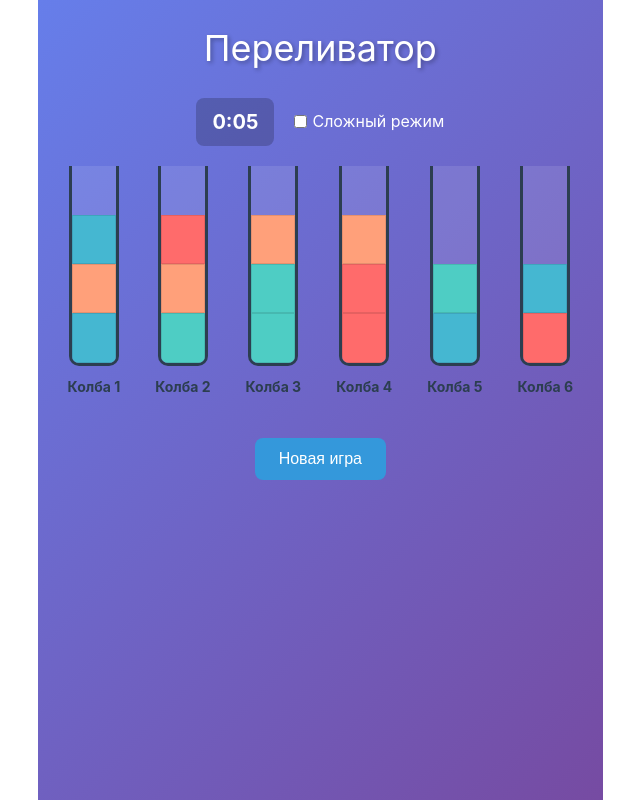
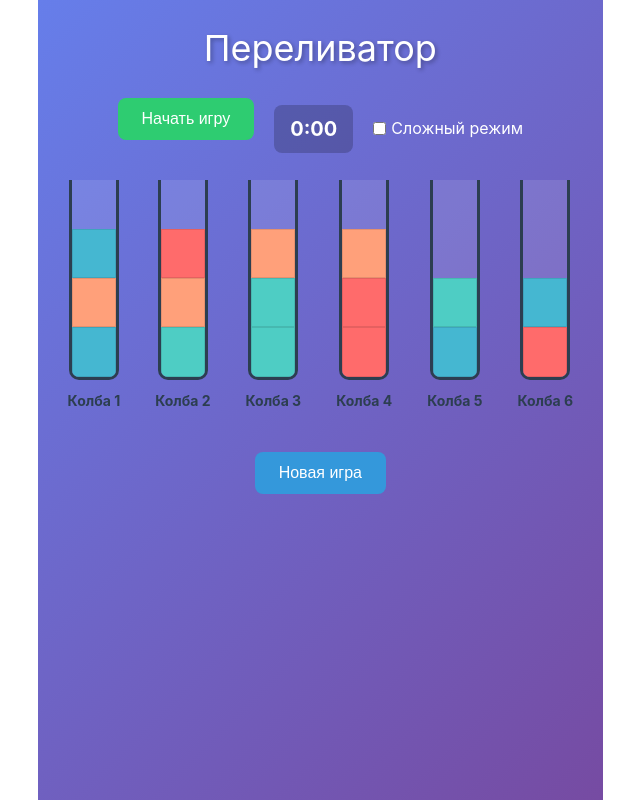
Before and after one commit to reznikovkg/vue-3-docker-compose, a Vue app in the folder vue/: page / in a window 1280 px wide. Shown: the whole page, without its empty margins (37-677 px from the left). Built offline with nearby package versions, Linux system fonts and the light colour scheme.

Commit message:
fix: add game start button instead of auto-start

```diff
--- a/vue/src/components/pages/GamePage.vue
+++ b/vue/src/components/pages/GamePage.vue
@@ -2,11 +2,19 @@
     <div class="game">
         <h1 class="game__title"> Переливатор</h1>
         <div class="game__header">
+            <button
+                v-if="!getGameStarted"
+                class="game__start-button"
+                @click="() => startGame()"
+            >
+            Начать игру
+            </button>
             <div class="game__timer">{{ formattedTime }}</div>
             <label class="game__mode-toggle">
                 <input
                     type="checkbox"
                     :checked="getHardMode"
+                    :disabled="getGameStarted"
                     @change="toggleHardMode"
                 >
                 Сложный режим
@@ -64,7 +72,8 @@ export default {
             'getTime',
             'getBestTimes',
             'getHardMode',
-            'getBlockedFlask'
+            'getBlockedFlask',
+            'getGameStarted'
         ]),
         formattedTime() {
             return this.formatTime(this.getTime)
@@ -74,7 +83,8 @@ export default {
         ...mapActions('game', [
             'initGame',
             'tryMove',
-            'stopTimer'
+            'stopTimer',
+            'startGame'
         ]),
         formatTime(seconds){
             const minutes = Math.floor(seconds / 60);
@@ -93,6 +103,9 @@ export default {
             this.$store.commit('game/SET_CURRENT_FLASK', index)
         },
         handleFlaskClick(index) {
+            if (!this.getGameStarted) {
+                return
+            }
             if (this.getCurrentFlask === null) {
                 this.setCurrentFlask(index)
             } else {
@@ -201,6 +214,10 @@ export default {
         gap: 5px;
         input {
             cursor: pointer;
+            &:disabled {
+                cursor: not-allowed;
+                opacity: 0.5;
+            }
         }
     }
 
@@ -219,6 +236,21 @@ export default {
             }
         }
     }
+
+    &__start-button {
+        padding: 12px 24px;
+        font-size: 16px;
+        border: none;
+        border-radius: 8px;
+        background: #2ECC71;
+        color: white;
+        cursor: pointer;
+        transition: background 0.3s;
+        margin-bottom: 20px;
+        &:hover {
+            background: #27AE60;
+        }
+    }
 }
 
 @keyframes pulse {
--- a/vue/src/store/game.js
+++ b/vue/src/store/game.js
@@ -6,7 +6,8 @@ const MUTATIONS = {
     SET_TIME: 'SET_TIME',
     SET_BEST_TIMES: 'SET_BEST_TIMES',
     SET_HARD_MODE: 'SET_HARD_MODE',
-    SET_BLOCKED_FLASK: 'SET_BLOCKED_FLASK'
+    SET_BLOCKED_FLASK: 'SET_BLOCKED_FLASK',
+    SET_GAME_STARTED: 'SET_GAME_STARTED'
 }
 
 export default {
@@ -21,7 +22,8 @@ export default {
             timerId: null,
             bestTimes: [],
             hardMode: false,
-            blockedFlask: null
+            blockedFlask: null,
+            gameStarted: false
         }
     },
     getters: {
@@ -32,7 +34,8 @@ export default {
         getTime: (state) => state.time,
         getBestTimes: (state) => state.bestTimes,
         getHardMode: (state) => state.hardMode,
-        getBlockedFlask: (state) => state.blockedFlask
+        getBlockedFlask: (state) => state.blockedFlask,
+        getGameStarted: (state) => state.gameStarted
     },
     mutations: {
         [MUTATIONS.SET_FLASKS]: (state, flasks) => {
@@ -83,6 +86,9 @@ export default {
         },
         [MUTATIONS.SET_BLOCKED_FLASK]: (state, index) => {
             state.blockedFlask = index
+        },
+        [MUTATIONS.SET_GAME_STARTED]: (state, started) => {
+            state.gameStarted = started
         }
     },
     actions: {
@@ -113,9 +119,18 @@ export default {
             commit(MUTATIONS.SET_GAME_WON, false)
             commit(MUTATIONS.SET_TIME, 0)
             dispatch('stopTimer') //останавливаем таймер, если он был запущен
-            dispatch('startTimer')
+            commit(MUTATIONS.SET_GAME_STARTED, false)
             if (state.hardMode) {
                 dispatch('blockRandomFlask')
+            }
+        },
+        startGame({ commit, state, dispatch }) {
+            if (!state.gameStarted) {
+                commit(MUTATIONS.SET_GAME_STARTED, true)
+                dispatch('startTimer')
+                if (state.hardMode) {
+                    dispatch('blockRandomFlask')
+                }
             }
         },
         startTimer({ commit, state }) {
```
